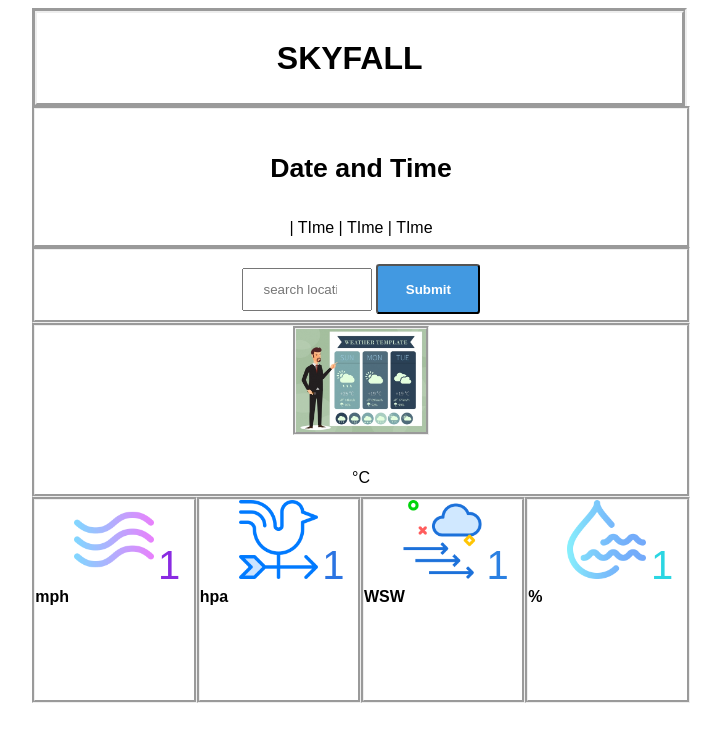
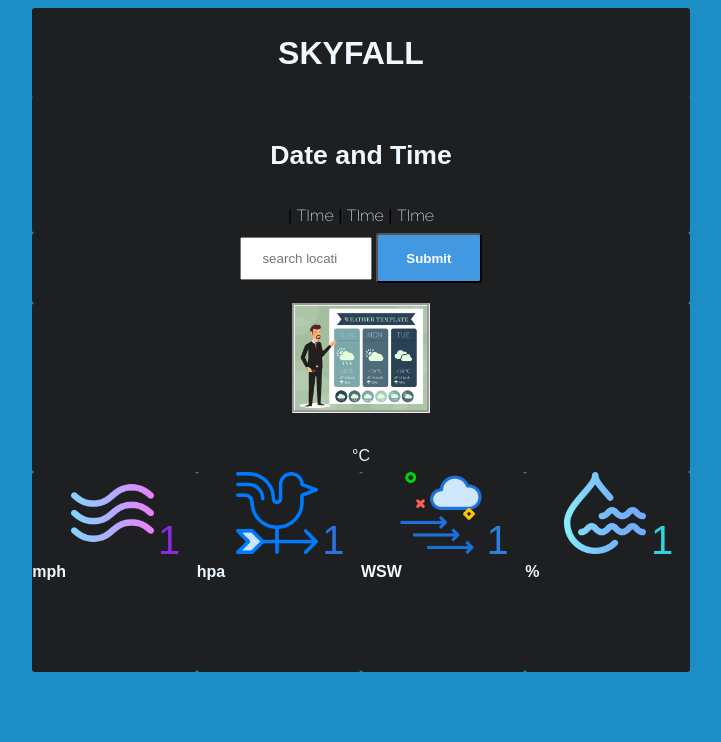
Before and after one commit to dejavxtrem/WeatherApp, a plain HTML site: page index.html in a window 1280 px wide. Shown: the whole page, without its empty margins (279-1000 px from the left). Drawn offline with nearby package versions, Linux system fonts and the light colour scheme; a web font is replaced by a local one.

Commit message:
CSS finishing touch

```diff
--- a/main.css
+++ b/main.css
@@ -1,5 +1,12 @@
+@import url('https://fonts.googleapis.com/css?family=Raleway:200');
+
+
+
 body {
     font-family: 'Martel Sans', sans-serif;
+    background: rgb(29, 141, 197);
+
+    background-size: cover;
 
 
 }
@@ -9,16 +16,19 @@ body {
     justify-content: center;
     font-family: 'Martel Sans', sans-serif;
     border: 5px;
-    border-style: groove;
-    width: 51%;
+
+    width: 52%;
     margin-left: 24%;
-
-
+    --borderWidth: 3px;
+  background: #1D1F20;
+  position: relative;
+  border-radius: var(--borderWidth);
 
 }
 .headerdetails h2 {
     font-size: 24pt;
     margin-right: 20px;
+    color: aliceblue;
 }
 
 .page-container {
@@ -30,19 +40,41 @@ body {
     margin-top: -10px;
 }
 
+.page-container:after {
+    content: '';
+    position: absolute;
+    top: calc(-1 * var(--borderWidth));
+    left: calc(-1 * var(--borderWidth));
+    height: calc(100% + var(--borderWidth) * 2);
+    width: calc(100% + var(--borderWidth) * 2);
+    background: linear-gradient(60deg, #f79533, #f37055, #ef4e7b, #a166ab, #5073b8, #1098ad, #07b39b, #6fba82);
+    border-radius: calc(2 * var(--borderWidth));
+    z-index: -1;
+    animation: animatedgradient 3s ease alternate infinite;
+    background-size: 300% 300%;
+  }
+
+
+
+
 .timedisplay {
     flex-direction: column;
     padding:.5rem;
     margin-top: .5rem;
     margin-bottom: .5rem;
-    border: groove;
+    /*border: groove;*/
     text-align: center;
+    --borderWidth: 3px;
+    background: #1D1F20;
+    position: relative;
+    border-radius: var(--borderWidth);
 
 }
 
 .timedisplay h4 {
     align-items: center;
     font-size: 20pt;
+    color: aliceblue;
 
 }
 
@@ -56,15 +88,23 @@ body {
 }
 
 form {
-    border: groove;
+    /*border: groove;*/
     height: 70px;
     text-align: center;
-    margin-top: -9px;
+    margin-top: -14px;
+    --borderWidth: 3px;
+    background: #1D1F20;
+    position: relative;
+    border-radius: var(--borderWidth);
 }
 
 .weatherresultText {
-    border: groove;
+    /*border: groove;*/
     text-align: center;
+    --borderWidth: 3px;
+    background: #1D1F20;
+    position: relative;
+    border-radius: var(--borderWidth);
 }
 
 .textcenter-form {
@@ -75,6 +115,11 @@ form {
 .statusclass {
     font-size: 1.5rem;
     font-family: 'Martel Sans', sans-serif;
+    color: aliceblue;
+}
+
+.temp, .unit {
+    color: aliceblue;
 }
 
 .image img {
@@ -106,13 +151,18 @@ button {
 .grid-container {
     display: inline-flex;
     width: 100%;
+
 }
 .grid-item {
     justify-content: space-evenly;
     width:100%;
-    border: groove;
+    /*border: groove;*/
     grid-template-rows: auto;
     height: 200px;
+    --borderWidth: 3px;
+    background: #1D1F20;
+    position: relative;
+    border-radius: var(--borderWidth);
 
 }
 
@@ -162,6 +212,12 @@ font-size: 2.5rem;
     font-size: 2.5rem;
 }
 
-.windsstatus, .pressurestatus, .directionstatus, .directionstatu {
+.windsstatus, .pressurestatus, .directionstatus {
     font-weight: bold;
+    color: aliceblue;
 }
+
+#date, #Timezonename, #TimeId, #Time {
+    color: aliceblue;
+    font-family: 'Raleway';
+}
```
Also changed, not shown: image/beach-blur-clouds-dawn-462030.jpg (added), image/frozen-wave-against-sunlight-1210273.jpg (added), 1 other file.
